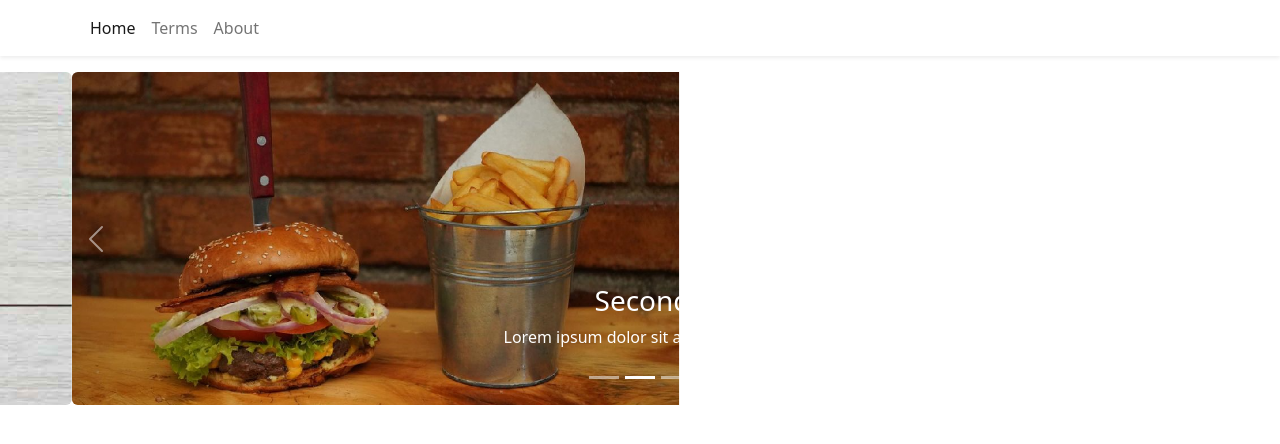
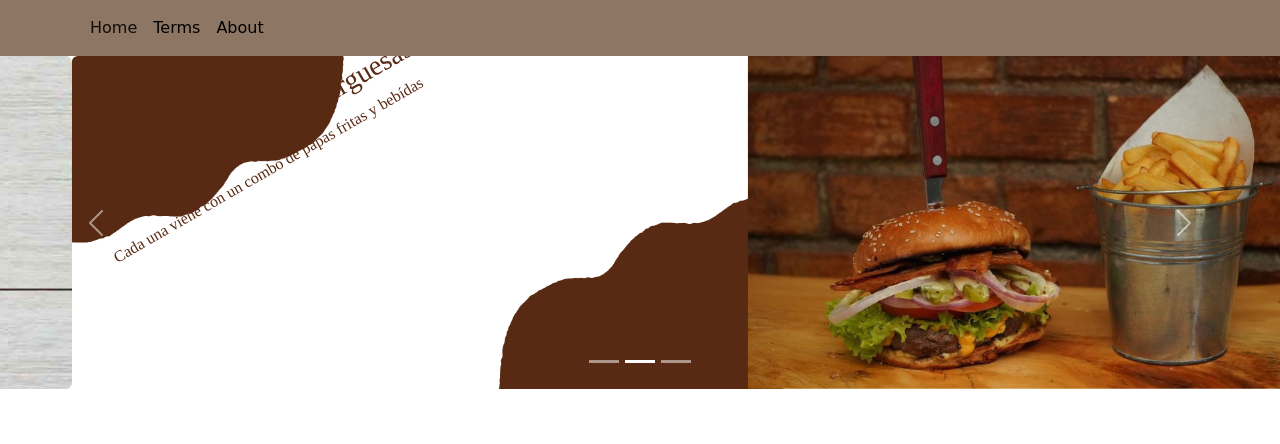
Before and after one commit to Danbravo0/Proyecto_Software_Design, a React (Create React App) app: page / in a window 1280 px wide. Shown: the top 444 px of the page. Built offline with nearby package versions, Linux system fonts and the light colour scheme.

Commit message:
mejora de fuentes

```diff
--- a/src/components/Car.jsx
+++ b/src/components/Car.jsx
@@ -3,7 +3,7 @@ import Carousel from 'react-bootstrap/Carousel';
 import Image from 'react-bootstrap/Image';
 import imagen_car_1 from "../resources/background.png";
 import imagen_car_2 from "../resources/hamburguesa_resize.png";
-import imagen_car_3 from "../resources/papas_resize.PNG";
+import imagen_car_3 from "../resources/papas_resize.png";
 
 export const Car = () => {
 
@@ -19,27 +19,27 @@ export const Car = () => {
       <Carousel activeIndex={index} onSelect={handleSelect}>
         <Carousel.Item>
         <Image rounded = "true" src={imagen_car_1} fluid="true" className="image" width = "100%"/>
-          <Carousel.Caption>
-            <h3>First slide label</h3>
-            <p>Nulla vitae elit libero, a pharetra augue mollis interdum.</p>
+          <Carousel.Caption className = "texto-car-1">
+            {/* <h3>First slide label</h3>
+            <p>Nulla vitae elit libero, a pharetra augue mollis interdum.</p> */}
           </Carousel.Caption>
         </Carousel.Item>
         <Carousel.Item>
 
         <Image rounded = "true" src={imagen_car_2} fluid="true" className="image" width = "100%"/>
 
-          <Carousel.Caption>
-            <h3>Second slide label</h3>
-            <p>Lorem ipsum dolor sit amet, consectetur adipiscing elit.</p>
+          <Carousel.Caption className = "texto-car-2">
+            <h3>Prueba las mejores hamburguesas!</h3>
+            <p>Cada una viene con un combo de papas fritas y bebídas</p>
           </Carousel.Caption>
         </Carousel.Item>
         <Carousel.Item>
         <Image rounded = "true" src={imagen_car_3} fluid="true" className="image" width = "100%"/>
 
-          <Carousel.Caption>
-            <h3>Third slide label</h3>
+          <Carousel.Caption className='texto-car-3'>
+            <h3>Tabla criollas ganadoras de premios!</h3>
             <p>
-              Praesent commodo cursus magna, vel scelerisque nisl consectetur.
+              Premio de la mejor tabla criolla en el 2019 otorgado por el mismisimo gordon ramsay
             </p>
           </Carousel.Caption>
         </Carousel.Item>
--- a/src/components/Navbar1.jsx
+++ b/src/components/Navbar1.jsx
@@ -5,16 +5,16 @@ import { NavLink } from "react-router-dom"
 export function Navbar1() {
 //   const { openCart, cartQuantity } = useShoppingCart()
   return (
-    <NavbarBs sticky="top" className="bg-white shadow-sm mb-3">
+    <NavbarBs sticky="top" className="color-nav">
       <Container>
         <Nav className="me-auto">
-          <Nav.Link to="/" as={NavLink}>
+          <Nav.Link to="/" as={NavLink} className = "nav-item-text">
             Home
           </Nav.Link>
-          <Nav.Link to="/terms" as={NavLink}>
+          <Nav.Link to="/terms" as={NavLink} className = "nav-item-text">
             Terms
           </Nav.Link>
-          <Nav.Link to="/about" as={NavLink}>
+          <Nav.Link to="/about" as={NavLink} className = "nav-item-text">
             About
           </Nav.Link>
         </Nav>
--- /dev/null
+++ b/src/custom.css
@@ -0,0 +1,30 @@
+.color-nav{
+    background-color: #8d7664;
+}
+
+.texto-car-1{
+    font-family: 'Times New Roman', Times, serif ;
+    color: #592a13;
+}
+
+
+.texto-car-2{
+    font-family: 'Times New Roman', Times, serif ;
+    color: #592a13;
+    margin-left: -900px;
+    margin-bottom: 150px;
+    rotate: -30deg;
+}
+
+.texto-car-3{
+    font-family: 'Times New Roman', Times, serif ;
+    color: #cb8924;
+    margin-left: 900px;
+    margin-bottom: 150px;
+    rotate: -30deg;
+}
+
+.nav-item-text{
+    font-family: 'comic sans ms', sans-serif; /*Mejor fuente y nadie puede decir lo contrario */
+    color: black;
+}
--- a/src/index.js
+++ b/src/index.js
@@ -4,6 +4,7 @@ import './index.css';
 import {App} from './App'; //Las llaves sno necesarias porque rafc no tiene export default
 import reportWebVitals from './reportWebVitals';
 import { BrowserRouter } from 'react-router-dom';
+import "./custom.css";
 
 const root = ReactDOM.createRoot(document.getElementById('root'));
 root.render(
```
Also changed, not shown: src/resources/hamburguesa_resize.png, src/resources/papas_resize.PNG.
